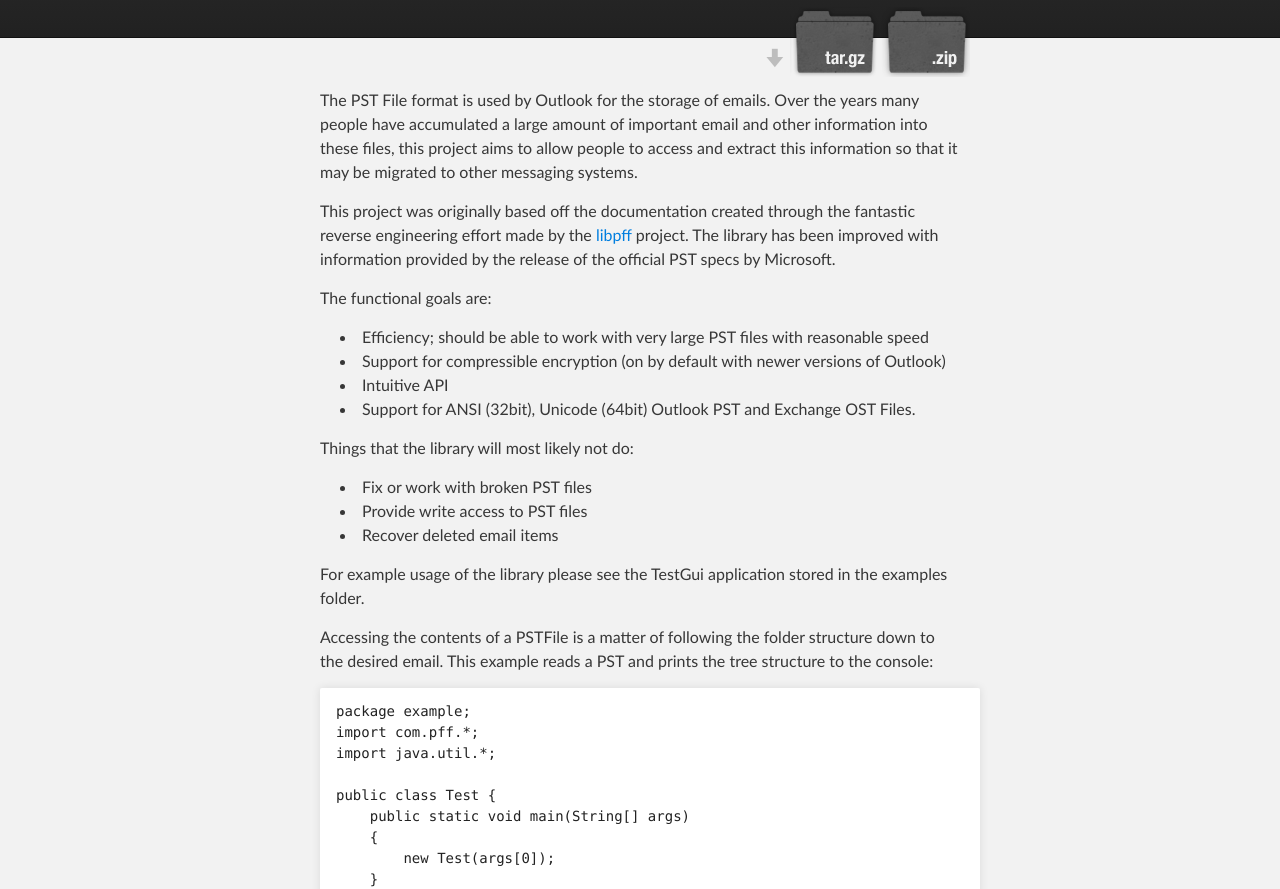
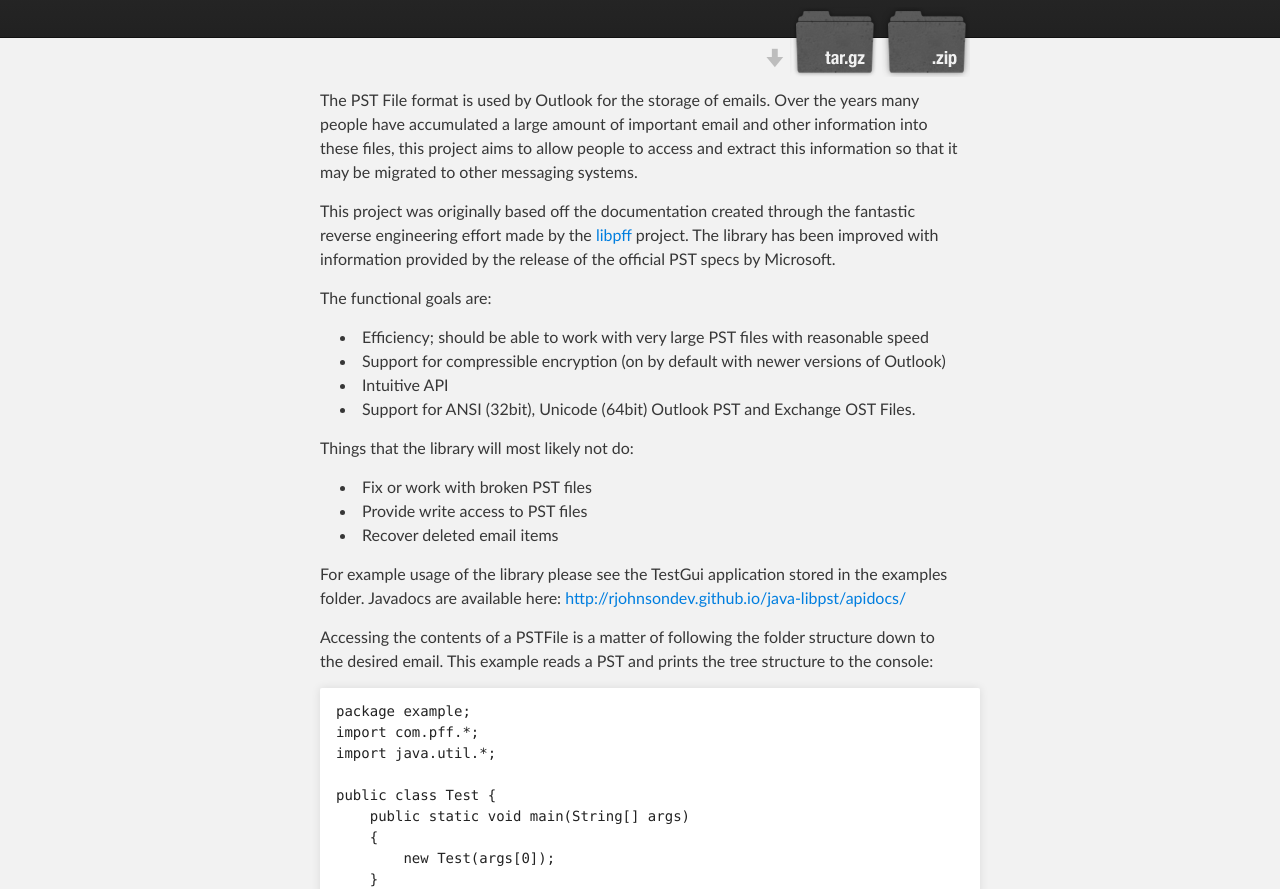
Before and after one commit to rjohnsondev/java-libpst, a plain HTML site: page index.html in a window 1280 px wide. Shown: the part 208-1097 px from the top of the page. Drawn offline with Linux system fonts and the light colour scheme.

Commit message:
Add link to docs

```diff
--- a/index.html
+++ b/index.html
@@ -48,7 +48,7 @@
 <li>Fix or work with broken PST files</li>
 <li>Provide write access to PST files</li>
 <li>Recover deleted email items</li>
-</ul><p>For example usage of the library please see the TestGui application stored in the examples folder.</p>
+</ul><p>For example usage of the library please see the TestGui application stored in the examples folder.  Javadocs are available here: <a href="http://rjohnsondev.github.io/java-libpst/apidocs/">http://rjohnsondev.github.io/java-libpst/apidocs/</a></p>
 
 <p>Accessing the contents of a PSTFile is a matter of following the folder structure down to the desired email.  This example reads a PST and prints the tree structure to the console:</p>
 
```
